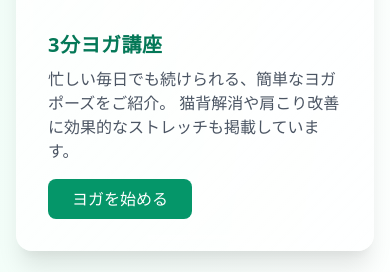
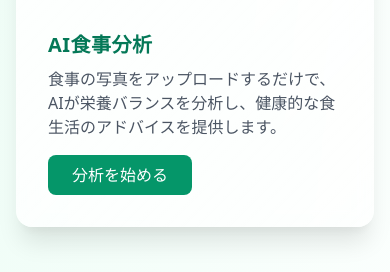
Before and after one commit to RFTDkin/healthTest, a Flask app: template templates/top.html in a window 390 px wide. Shown: the part 1433-1705 px from the top of the page. Run offline with Flask 3, Linux system fonts and the light colour scheme; the template is opened without the code that fills it, so the values that code supplies are empty.

Commit message:
topページ健康サポート機能追加

```diff
--- a/templates/top.html
+++ b/templates/top.html
@@ -70,9 +70,31 @@
                             和食や洋食など、バランスの取れた食事メニューを豊富に紹介。
                             あなたの健康状態に合わせた食事プランをご提案します。
                         </p>
-                        <a href="#" class="mt-4 inline-block px-6 py-2 bg-green-600 text-white rounded-lg
+                        <a href="/foodRecipe" class="mt-4 inline-block px-6 py-2 bg-green-600 text-white rounded-lg
                                          hover:bg-green-700 transition-colors duration-300">
                             詳しく見る
+                        </a>
+                    </div>
+                </div>
+            </div>
+
+            <!-- AI食事分析 -->
+            <div class="feature-card gradient-card rounded-2xl overflow-hidden shadow-xl">
+                <div class="md:flex">
+                    <div class="md:flex-shrink-0">
+                        <img class="h-48 w-full md:w-64 object-cover"
+                             src="https://cdn.pixabay.com/photo/2016/10/05/17/10/cutlery-1717156_1280.png"
+                             alt="AI食事分析">
+                    </div>
+                    <div class="p-8">
+                        <div class="tracking-wide text-green-700 font-semibold text-xl">AI食事分析</div>
+                        <p class="mt-2 text-gray-600">
+                            食事の写真をアップロードするだけで、
+                            AIが栄養バランスを分析し、健康的な食生活のアドバイスを提供します。
+                        </p>
+                        <a href="/food_analysis" class="mt-4 inline-block px-6 py-2 bg-green-600 text-white rounded-lg
+                                         hover:bg-green-700 transition-colors duration-300">
+                            分析を始める
                         </a>
                     </div>
                 </div>
@@ -95,6 +117,29 @@
                         <a href="/yoga" class="mt-4 inline-block px-6 py-2 bg-green-600 text-white rounded-lg
                                              hover:bg-green-700 transition-colors duration-300">
                             ヨガを始める
+                        </a>
+                    </div>
+                </div>
+            </div>
+
+            <!-- 健康クイズ -->
+            <div class="feature-card gradient-card rounded-2xl overflow-hidden shadow-xl">
+                <div class="md:flex">
+                    <div class="md:flex-shrink-0">
+                        <img class="h-48 w-full md:w-64 object-cover"
+                             src="https://www.depaken.com/member/facility/img/all/healthcare_quiz02.gif"
+                             alt="健康クイズ">
+                    </div>
+                    <div class="p-8">
+                        <div class="tracking-wide text-green-700 font-semibold text-xl">健康クイズ</div>
+                        <p class="mt-2 text-gray-600">
+                            楽しみながら健康知識を身につけられる
+                            クイズコーナー。毎日の健康管理に役立つ
+                            豆知識が学べます。
+                        </p>
+                        <a href="/quiz" class="mt-4 inline-block px-6 py-2 bg-green-600 text-white rounded-lg
+                                         hover:bg-green-700 transition-colors duration-300">
+                            クイズに挑戦
                         </a>
                     </div>
                 </div>
```
